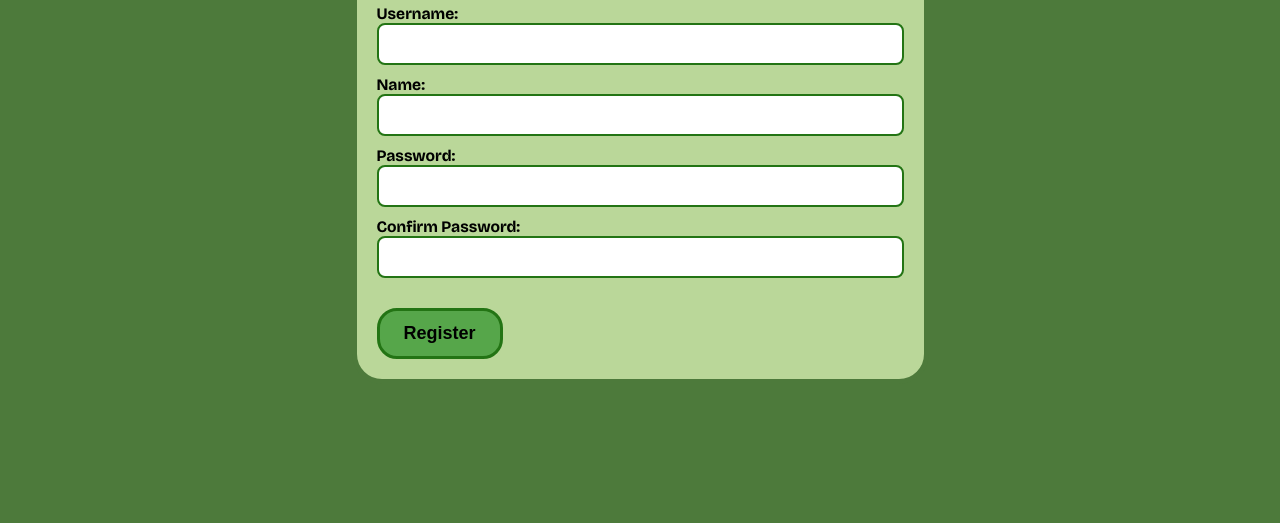
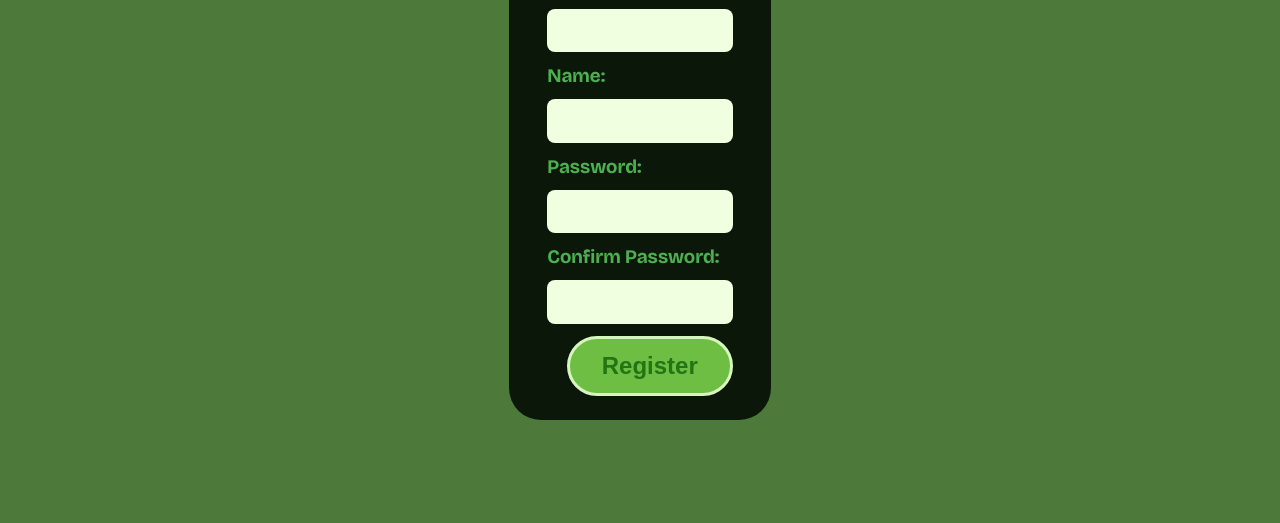
Before and after one commit to sukka-t/BugTracker-Lite, a plain HTML site: page Frontend/registerPage.html in a window 1280 px wide. Shown: the part 277-800 px from the top of the page. Drawn offline with Linux system fonts and the light colour scheme.

Commit message:
register

```diff
--- a/Frontend/register.css
+++ b/Frontend/register.css
@@ -28,7 +28,7 @@
     padding: 0 2rem;
     height: 60%;
     border: 2px solid #237414;
-    font-family: 'Darker Grotesque', sans-serif;
+    font-family: 'Bricolage Grotesque';
     font-weight: bold;
     font-size: clamp(16px, 1.5vw, 24px);
     cursor: pointer;
@@ -61,7 +61,6 @@ body {
     font-family:'Bricolage Grotesque';
     margin: 0;
     min-height: 100vh;
-
     display: flex;
     justify-content: center;
     align-items: center;
@@ -69,76 +68,56 @@ body {
     box-sizing: border-box;
 }
 
-.register-box {
-    position: relative;
-    width: min(90%, 577px);
-    background-color: #bad799;
-    text-align: left;
-    border: 5px solid #4d7a3b;
-    border-radius: 30px;
-    padding: clamp(10px, 2vw, 20px);
-    box-sizing: border-box;
-
-    /* Center in page dynamically */
-    margin: 5vh auto; /* vertical and horizontal centering */
+.register-container {
     display: flex;
     flex-direction: column;
     align-items: center;
+    margin-top: 0.1vh;
 }
 
-.register-box h1 {
-    font-family: 'Bricolage Grotesque';
-    font-size: clamp(28px, 5vw, 52px);
-    color: #237414;
+/* Heading */
+.register-container h1 {
+    font-size: 3rem;
+    font-weight: bold;
+    color: #C2E09E;
     text-align: center;
-    margin-bottom: clamp(10px, 2vw, 20px);
+}
+
+/* The black register box */
+.register-box {
+    background-color: #0b1708;
+    padding: 3vh 3vw;
+    border-radius: 2rem;
+    display: flex;
+    flex-direction: column;
+    gap: 1.5vh;
+    width: min(60%, 500px); /* Responsive width */
 }
 
 /* Labels */
-.register-box p {
-    font-family: 'Darker Grotesque', sans-serif;
+.register-box label {
     font-weight: bold;
-    font-size: clamp(14px, 2vw, 16px);
-    color: #237414;
-    margin: 0.5em 0 0.2em;
-    align-self: flex-start;
+    color: #4CAF50;
+    font-size: 1.2rem;
 }
 
 /* Inputs */
-.register-box input[type="text"],
-.register-box input[type="password"],
-.register-box input[type="email"] {
-    width: 100%;
-    padding: clamp(6px, 1.2vw, 10px);
-    border: 2px solid #237414;
-    border-radius: 8px;
-    margin-bottom: clamp(5px, 1vw, 10px);
-    font-family: 'Darker Grotesque', sans-serif;
-    font-size: clamp(14px, 2vw, 16px);
-    box-sizing: border-box;
+.register-box input {
+    padding: 0.8rem;
+    font-size: 1rem;
+    border-radius: 0.5rem;
+    border: none;
+    background-color: #f0ffe0;
 }
 
-/* Radio buttons */
-.register-box input[type="radio"] {
-    transform: scale(1.5); /* increase size */
-    accent-color: #237414; /* change color */
-    margin-right: 8px;
+/* Button */
+.register-btn {
+    align-self: flex-end;
+    padding: 0.8rem 2rem;
+    font-size: 1.5rem;
+    font-weight: bold;
+    background-color: #6fbe44;
+    border-radius: 2rem;
+    border: 3px solid #d8f5c0;
+    cursor: pointer;
 }
-
-/* Submit button */
-.register-box button {
-    background-color: #56a64a;
-    color: black;
-    font-weight: bold;
-    border: 3px solid #237414;
-    border-radius: 20px;
-    padding: clamp(8px, 1.5vw, 12px) clamp(16px, 3vw, 24px);
-    font-size: clamp(14px, 2vw, 18px);
-    cursor: pointer;
-    margin-top: clamp(10px, 2vw, 20px);
-    align-self: flex-end;
-}
-
-.register-box button:hover {
-    background-color: #4d9140;
-}
--- a/Frontend/registerPage.html
+++ b/Frontend/registerPage.html
@@ -15,25 +15,26 @@
         <button>Sign In</button>
         <button>Register</button>
     </div>
-</div> <br>
-<div class="register-box">
+</div>
+<div class="register-container">
     <h1>Register</h1>
-    <form>
-        <label>Username:</label>
-        <input type="text" name="username">
+    <div class="register-box">
+        <label for="username">Username:</label>
+        <input type="text" id="username" name="username">
 
-        <label>Name:</label>
-        <input type="text" name="name">
+        <label for="name">Name:</label>
+        <input type="text" id="name" name="name">
 
-        <label>Password:</label>
-        <input type="password" name="password">
+        <label for="password">Password:</label>
+        <input type="password" id="password" name="password">
 
-        <label>Confirm Password:</label>
-        <input type="password" name="confirm_password">
+        <label for="confirm-password">Confirm Password:</label>
+        <input type="password" id="confirm-password" name="confirm-password">
 
-        <button type="submit">Register</button>
-    </form>
+        <button type="submit" class="register-btn">Register</button>
+    </div>
 </div>
+
 
 </body>
 </html>
```
